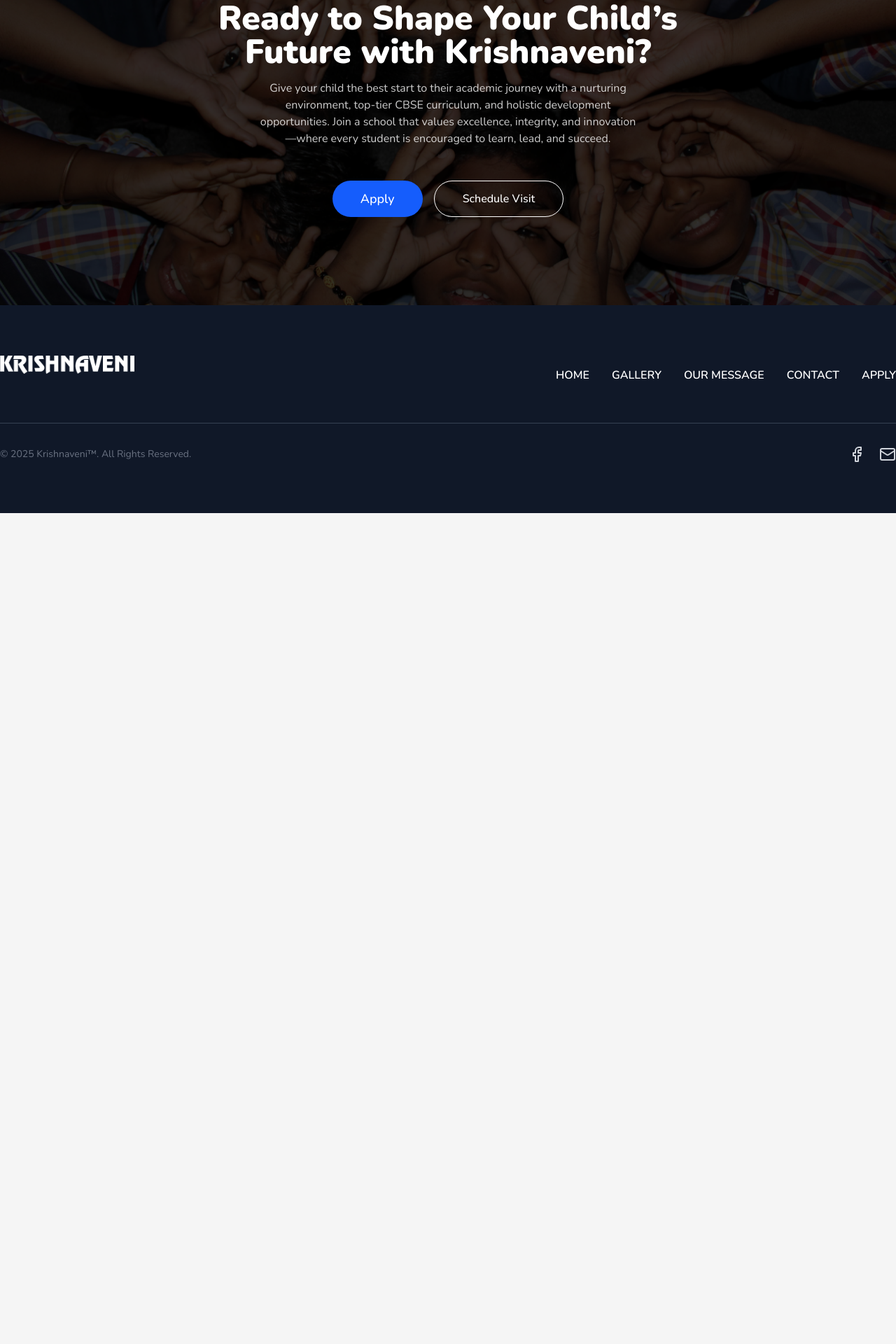
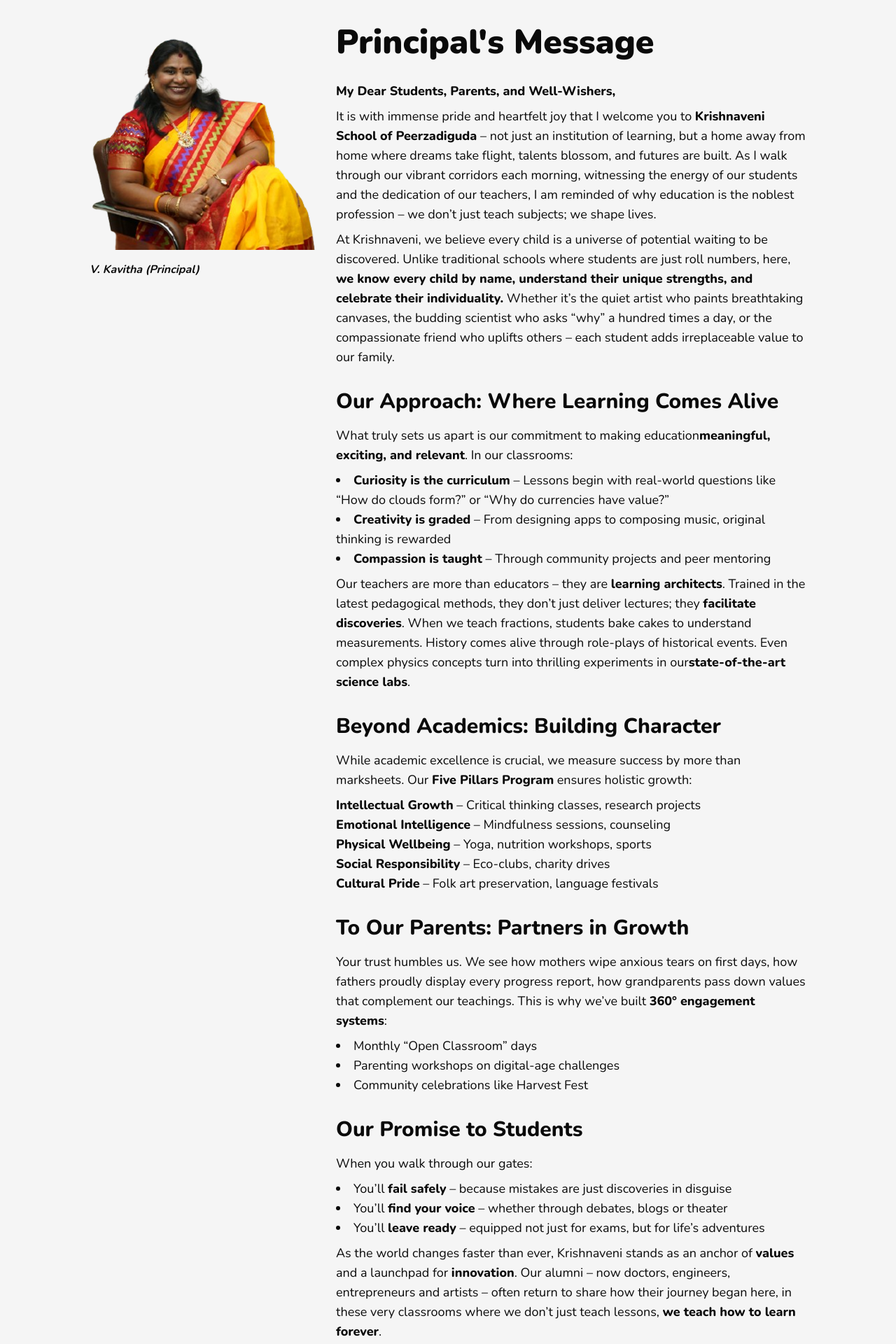
Before and after one commit to Clupai8o0/krishnaveni, a Next.js app: page /message/principal in a window 1280 px wide. Before the commit this address had no page. Shown: the part 148-2068 px from the top of the page at 70% size. Before the commit the page ends 881 px from the top, so only its background shows below. Built offline with nearby package versions, Linux system fonts and the light colour scheme.

Commit message:
principals message

```diff
--- a/app/globals.css
+++ b/app/globals.css
@@ -108,3 +108,20 @@
 .value-heading {
   @apply font-black text-2xl mt-4 mb-4;
 }
+
+.reader-section {
+	@apply flex flex-col gap-2
+}
+
+.reader-section p ul ol {
+	@apply opacity-60;
+}
+.reader-section h2 {
+	@apply text-3xl font-extrabold mb-2;
+}
+.reader-section ul {
+	@apply list-disc list-inside;
+}
+.reader-section span {
+	@apply font-extrabold
+}
--- /dev/null
+++ b/app/message/chairman/page.tsx
@@ -0,0 +1,17 @@
+import Bounded from "@/components/layouts/bounded";
+import NavbarBg from "@/components/navigation/navbar-bg";
+import React from "react";
+
+function ChairmanMessage() {
+	return (
+		<main>
+			<NavbarBg />
+
+			<Bounded>
+				<div></div>
+			</Bounded>
+		</main>
+	);
+}
+
+export default ChairmanMessage;
--- /dev/null
+++ b/app/message/page.tsx
@@ -0,0 +1,17 @@
+import Bounded from '@/components/layouts/bounded'
+import NavbarBg from '@/components/navigation/navbar-bg'
+import React from 'react'
+
+function Message() {
+  return (
+    <main>
+      <NavbarBg />
+
+      <Bounded>
+        <div></div>
+      </Bounded>
+    </main>
+  )
+}
+
+export default Message
--- /dev/null
+++ b/app/message/principal/page.tsx
@@ -0,0 +1,174 @@
+import Reader from "@/components/layouts/reader";
+import NavbarBg from "@/components/navigation/navbar-bg";
+import React from "react";
+
+function PrincipalMessage() {
+	return (
+		<main>
+			<NavbarBg />
+
+			<Reader
+				author={{
+					img: {
+						src: "/princi.png",
+						alt: "V. Kavitha principal picture",
+					},
+					name: "V. Kavitha (Principal)",
+				}}
+				className="px mb-18"
+			>
+				<h1 className="mt-18 mb-8 text-5xl font-black">Principal's Message</h1>
+
+				<article className="flex flex-col gap-8 text-lg">
+					<section className="reader-section">
+						<p className="font-extrabold">
+							My Dear Students, Parents, and Well-Wishers,
+						</p>
+						<p>
+							It is with immense pride and heartfelt joy that I welcome you to{" "}
+							<span>Krishnaveni School of Peerzadiguda</span> – not just an
+							institution of learning, but a home away from home where dreams
+							take flight, talents blossom, and futures are built. As I walk
+							through our vibrant corridors each morning, witnessing the energy
+							of our students and the dedication of our teachers, I am reminded
+							of why education is the noblest profession – we don’t just teach
+							subjects; we shape lives.
+						</p>
+						<p>
+							At Krishnaveni, we believe every child is a universe of potential
+							waiting to be discovered. Unlike traditional schools where
+							students are just roll numbers, here,{" "}
+							<span>
+								we know every child by name, understand their unique strengths,
+								and celebrate their individuality.
+							</span>{" "}
+							Whether it’s the quiet artist who paints breathtaking canvases,
+							the budding scientist who asks “why” a hundred times a day, or the
+							compassionate friend who uplifts others – each student adds
+							irreplaceable value to our family.
+						</p>
+					</section>
+
+					<section className="reader-section">
+						<h2>Our Approach: Where Learning Comes Alive</h2>
+						<p>
+							What truly sets us apart is our commitment to making education
+							<span>meaningful, exciting, and relevant</span>. In our
+							classrooms:
+						</p>
+						<ul>
+							<li>
+								<span>Curiosity is the curriculum</span> – Lessons begin with
+								real-world questions like “How do clouds form?” or “Why do
+								currencies have value?”
+							</li>
+							<li>
+								<span>Creativity is graded</span> – From designing apps to
+								composing music, original thinking is rewarded
+							</li>
+							<li>
+								<span>Compassion is taught</span> – Through community projects
+								and peer mentoring
+							</li>
+						</ul>
+						<p>
+							Our teachers are more than educators – they are{" "}
+							<span>learning architects</span>. Trained in the latest
+							pedagogical methods, they don’t just deliver lectures; they{" "}
+							<span>facilitate discoveries</span>. When we teach fractions,
+							students bake cakes to understand measurements. History comes
+							alive through role-plays of historical events. Even complex
+							physics concepts turn into thrilling experiments in our
+							<span>state-of-the-art science labs</span>.
+						</p>
+					</section>
+
+					<section className="reader-section">
+						<h2>Beyond Academics: Building Character</h2>
+						<p>
+							While academic excellence is crucial, we measure success by more
+							than marksheets. Our <span>Five Pillars Program</span> ensures
+							holistic growth:
+						</p>
+						<ol>
+							<li>
+								<span>Intellectual Growth</span> – Critical thinking classes,
+								research projects
+							</li>
+							<li>
+								<span>Emotional Intelligence</span> – Mindfulness sessions,
+								counseling
+							</li>
+							<li>
+								<span>Physical Wellbeing</span> – Yoga, nutrition workshops,
+								sports
+							</li>
+							<li>
+								<span>Social Responsibility</span> – Eco-clubs, charity drives
+							</li>
+							<li>
+								<span>Cultural Pride</span> – Folk art preservation, language
+								festivals
+							</li>
+						</ol>
+					</section>
+
+					<section className="reader-section">
+						<h2>To Our Parents: Partners in Growth</h2>
+						<p>
+							Your trust humbles us. We see how mothers wipe anxious tears on
+							first days, how fathers proudly display every progress report, how
+							grandparents pass down values that complement our teachings. This
+							is why we’ve built <span>360° engagement systems</span>:
+						</p>
+						<ul>
+							<li>Monthly “Open Classroom” days</li>
+							<li>Parenting workshops on digital-age challenges</li>
+							<li>Community celebrations like Harvest Fest</li>
+						</ul>
+					</section>
+
+					<section className="reader-section">
+						<h2>Our Promise to Students</h2>
+						<p>When you walk through our gates:</p>
+						<ul>
+							<li>
+								You’ll <span>fail safely</span> – because mistakes are just
+								discoveries in disguise
+							</li>
+							<li>
+								You’ll <span>find your voice</span> – whether through debates,
+								blogs or theater
+							</li>
+							<li>
+								You’ll <span>leave ready</span> – equipped not just for exams,
+								but for life’s adventures
+							</li>
+						</ul>
+						<p>
+							As the world changes faster than ever, Krishnaveni stands as an
+							anchor of <span>values</span> and a launchpad for{" "}
+							<span>innovation</span>. Our alumni – now doctors, engineers,
+							entrepreneurs and artists – often return to share how their
+							journey began here, in these very classrooms where we don’t just
+							teach lessons, <span>we teach how to learn forever</span>.
+						</p>
+						<p>
+							<span>Welcome home</span> to a place where every day brings new
+							wonders, where education isn’t a race but a joyful expedition, and
+							where your child’s potential will find its truest expression.
+						</p>
+					</section>
+
+					<section>
+						<p className="font-extrabold">With unwavering commitment,</p>
+						<p>V. Kavitha</p>
+						<p>Principal</p>
+					</section>
+				</article>
+			</Reader>
+		</main>
+	);
+}
+
+export default PrincipalMessage;
--- a/components/content/message.tsx
+++ b/components/content/message.tsx
@@ -32,6 +32,14 @@ function Message() {
 					</span>
 				</div>
 			</div>
+			<div className="mt-12 flex justify-center items-center">
+				<Link
+					href="/message/principal"
+					className="flex items-center justify-center px-6 md:px-10 py-2 md:py-3 bg-blue-600 text-white capitalize rounded-full font-medium hover:scale-105 focus:scale-95 transition-all duration-200"
+				>
+					View Full Message
+				</Link>
+			</div>
 
 			<div className="flex items-center flex-row-reverse mt-20">
 				<div className="w-1/3">
@@ -52,14 +60,14 @@ function Message() {
 						Our job is to help students prepare themselves for anything.
 					</span>
 					<span className="mt-4 text-lg opacity-60">
-						- Polavarapu Venkata Rajendra Prasad (Chairman)
+						- P. V. Rajendra Prasad (Chairman)
 					</span>
 				</div>
 			</div>
 
-			<div className="mt-20 flex justify-center items-center">
+			<div className="mt-12 flex justify-center items-center">
 				<Link
-					href="/message"
+					href="/message/chairman"
 					className="flex items-center justify-center px-6 md:px-10 py-2 md:py-3 bg-blue-600 text-white capitalize rounded-full font-medium hover:scale-105 focus:scale-95 transition-all duration-200"
 				>
 					View Full Message
--- /dev/null
+++ b/components/layouts/reader.tsx
@@ -0,0 +1,26 @@
+import React from "react";
+import Bounded from "./bounded";
+import { cn } from "@/lib/utils";
+
+interface Props {
+	children: React.ReactNode;
+	author: {
+		img: { src: string; alt: string; }
+		name: string;
+	}
+	className?: string;
+}
+
+function Reader({ children, className, author: { img: { src, alt }, name } }: Props) {
+	return (
+		<Bounded className={cn("max-w-5xl flex-row gap-4", className)}>
+			<div className="w-1/3 pt-16">
+				<img src={src} alt={alt} />
+				<p className="mt-4 italic font-bold">{name}</p>
+			</div>
+			<div className="w-2/3">{children}</div>
+		</Bounded>
+	);
+}
+
+export default Reader;
--- a/lib/links.ts
+++ b/lib/links.ts
@@ -1,3 +1,5 @@
+import { text } from "stream/consumers";
+
 export const navLinks = {
 	nav_links: [
 		{
@@ -9,9 +11,13 @@ export const navLinks = {
 			text: "Gallery",
 		},
 		{
-			url: "/message",
-			text: "Our Message"
-		}
+			url: "/message/principal",
+			text: "Principal's Message",
+		},
+		{
+			url: "/message/chairman",
+			text: "Chairman's Message",
+		},
 	],
 	cta_links: [
 		{
@@ -37,8 +43,12 @@ export const footerLinks = [
 		text: "Gallery",
 	},
 	{
-		url: "/message",
-		text: "Our Message",
+		url: "/message/principal",
+		text: "Principal's Message",
+	},
+	{
+		url: "/message/chairman",
+		text: "Chairman's Message",
 	},
 	{
 		url: "/contact",
```
